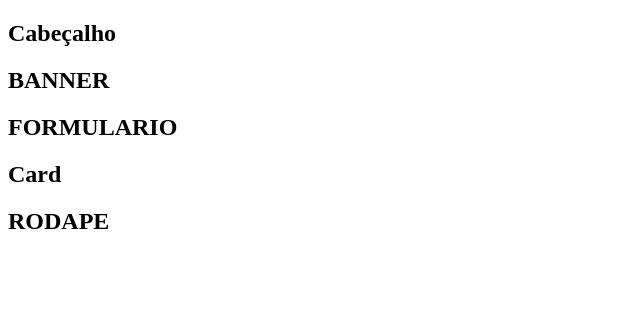
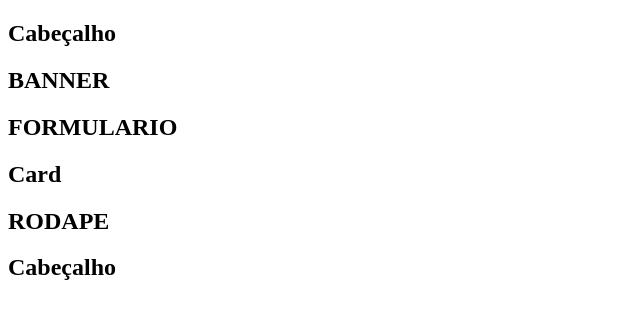
Before and after one commit to muniz085/09-12-24, a plain HTML site: page index.html in a window 1280 px wide. Shown: the whole page, without its empty margins (0-640 px from the left). Drawn offline with Linux system fonts and the light colour scheme.

Commit message:
landingpage08-esqueleto

```diff
--- a/index.html
+++ b/index.html
@@ -48,5 +48,11 @@
      git commit -m "RODAPE"
      git push origin master-->
 
+     <section>
+        <div>
+        <h1>Cabeçalho</h1>
+        </div>
+     </section>
+
 </body>
 </html>
```
